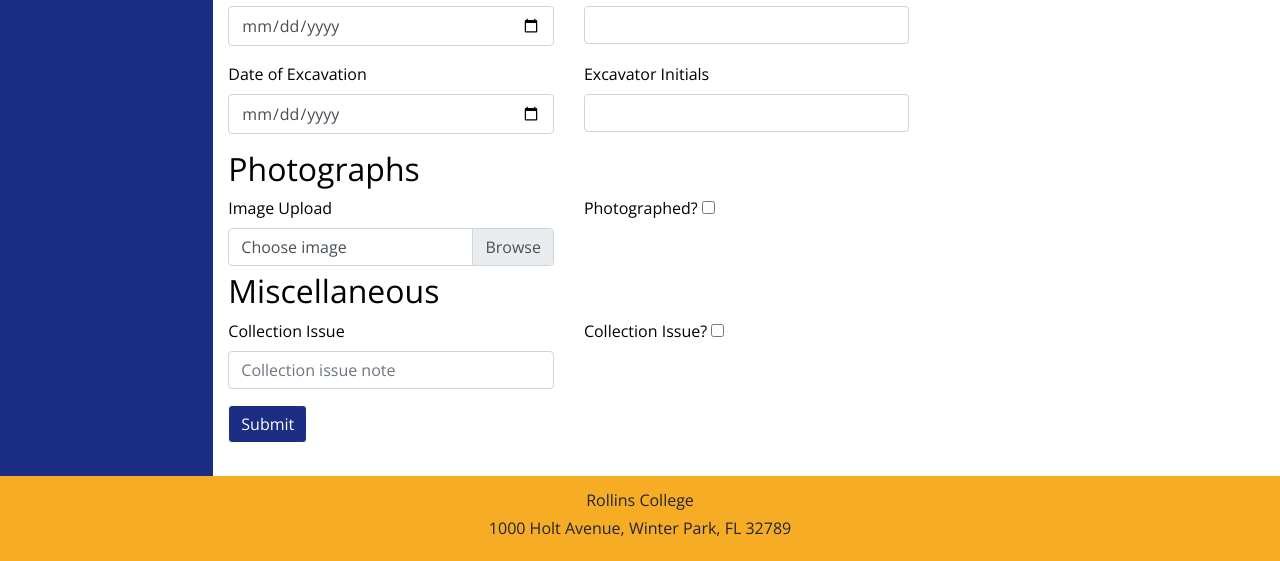
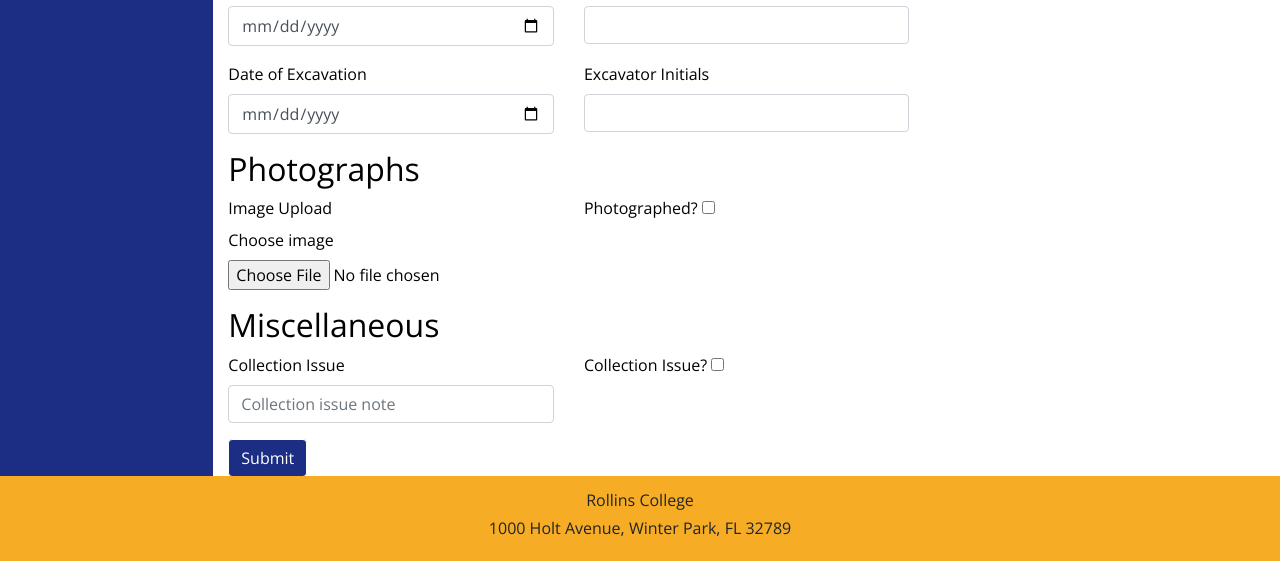
Before and after one commit to AADeLucia/cms-capstone-archae-catalog, a PHP site: page /admin_site/add_entry.php in a window 1280 px wide. Shown: the part 845-1406 px from the top of the page. Run offline with PHP 8.4, Linux system fonts and the light colour scheme; some libraries are stand-ins or nearby versions.

Commit message:
adding entry to database

```diff
--- a/admin_site/add_entry.php
+++ b/admin_site/add_entry.php
@@ -13,6 +13,7 @@
             <?php include 'admin_nav_bar.php';?>
           </div>
           <div class="col" id="content_section">
+            <!-- Content Here -->
             <?php include 'add_entry_form.php';?>
           </div>
         </div>
--- a/admin_site/add_entry_form.php
+++ b/admin_site/add_entry_form.php
@@ -1,25 +1,25 @@
 <h1>New Catalog Entry</h1>
 <h6>Please fill all required fields</h6>
-<form>
+<form action="add_entry_to_catalog.php" method="post">
 
 <h2>Basic Information</h2>
 <div class="row">
 <div class="col">
 <div class="form-group">
   <label for="full_catalog_number">Full Catalog Number</label>
-  <input type="id" class="form-control" id="full_catalog_number">
+  <input type="text" class="form-control" name="full_catalog_number">
 </div>
 </div>
 <div class="col">
 <div class="form-group">
   <label for="catalog_number">Catalog Number</label>
-  <input type="number" class="form-control" id="catalog_number">
+  <input type="text" class="form-control" name="catalog_number">
 </div>
 </div>
 <div class="col">
 <div class="form-group">
   <label for="baglog_num">Baglog Number</label>
-  <input type="number" class="form-control" id="baglog_num">
+  <input type="text" class="form-control" name="baglog_number">
 </div>
 </div>
 </div>
@@ -29,19 +29,19 @@
 <div class = "col">
   <div class="form-group">
     <label for="material">Material</label>
-    <input type="text" class="form-control" id="material">
+    <input type="text" class="form-control" name="material">
   </div>
 </div>
 <div class="col">
 <div class="form-group">
   <label for="material_type">Material Type</label>
-  <input type="text" class="form-control" id="material_type">
+  <input type="text" class="form-control" name="material_type">
 </div>
 </div>
 <div class="col">
   <div class="form-group">
     <label for="size_fraction">Size Fraction</label>
-    <input type="number" class="form-control" id="size_fractionr">
+    <input type="number" class="form-control" name="size_fractionr">
   </div>
 </div>
 
@@ -51,19 +51,19 @@
 <div class="col">
   <div class="form-group">
     <label for="decoration">Decoration</label>
-    <input type="text" class="form-control" id="decoration">
+    <input type="text" class="form-control" name="decoration">
   </div>
 </div>
 <div class = "col">
   <div class="form-group">
     <label for="surface_treatment">Surface Treatment</label>
-    <input type="text" class="form-control" id="surface_treatment">
+    <input type="text" class="form-control" name="surface_treatment">
   </div>
 </div>
 <div class="col">
 <div class="form-group">
   <label for="form">Form</label>
-  <input type="text" class="form-control" id="form">
+  <input type="text" class="form-control" name="form">
 </div>
 </div>
 </div>
@@ -72,19 +72,19 @@
 <div class="col">
 <div class="form-group">
   <label for="culture_type">Culture Type</label>
-  <input type="text" class="form-control" id="culture_type">
+  <input type="text" class="form-control" name="culture_type">
 </div>
 </div>
 <div class="col">
 <div class="form-group">
   <label for="modification">Modification</label>
-  <input type="text" class="form-control" id="modification">
+  <input type="text" class="form-control" name="modification">
 </div>
 </div>
 <div class="col">
   <div class="form-group">
     <label for="notes">Notes</label>
-    <input type="text" class="form-control" id="Notes" maxlength="400">
+    <input type="text" class="form-control" name="Notes" maxlength="400">
   </div>
 </div>
 
@@ -95,13 +95,13 @@
   <div class="col">
     <div class="form-group">
       <label for="count">Count (n)</label>
-      <input type="number" class="form-control" id="count">
+      <input type="number" class="form-control" name="count">
     </div>
   </div>
   <div class="col">
     <div class="form-group">
       <label for="weight">Weight (g)</label>
-      <input type="number" class="form-control" id="weight">
+      <input type="number" class="form-control" name="weight">
     </div>
   </div>
   <div class="col">
@@ -114,13 +114,13 @@
 <div class="col">
 <div class="form-group">
     <label for="date">Date of Entry</label>
-    <input type='date' class="form-control" id="entry_date">
+    <input type='date' class="form-control" name="entry_date">
 </div>
 </div>
 <div class="col">
 <div class="form-group">
   <label for="cataloger_initials">Cataloger's Initials</label>
-  <input type="text" class="form-control" id="cataloger_initials" maxlength="3">
+  <input type="text" class="form-control" name="cataloger_initials" maxlength="3">
 </div>
 </div>
 <div class="col">
@@ -131,13 +131,13 @@
 <div class="col">
 <div class="form-group">
   <label for="de_date">Date of Excavation</label>
-  <input type="date" class="form-control" id="de_date">
+  <input type="date" class="form-control" name="de_date">
 </div>
 </div>
 <div class="col">
 <div class="form-group">
   <label for="de_initials">Excavator Initials</label>
-  <input type="text" class="form-control" id="de_initials" maxlength="3">
+  <input type="text" class="form-control" name="de_initials" maxlength="3">
 </div>
 </div>
 
@@ -149,15 +149,15 @@
 <div class="row">
 <div class="col">
   <label>Image Upload</label>
-  <div class="custom-file">
-    <input type="image" class="custom-file-input" id="inputGroupFile01">
-    <label class="custom-file-label" for="inputGroupFile01">Choose image</label>
+  <div class="form-group">
+    <label for="photograph">Choose image</label>
+    <input type="file" class="form-control-file" name="photo_file">
   </div>
 </div>
 
 <div class="col">
     <label for="photographed_boolean">Photographed? </label>
-  <input type="checkbox" data-toggle="toggle">
+  <input type="checkbox" data-toggle="toggle" name="photographed">
 </div>
 
 <div class="col">
@@ -165,19 +165,18 @@
 </div>
 </div>
 
-
 <h2>Miscellaneous</h2>
 <div class="row">
 <div class="col">
   <div class="form-group">
     <label>Collection Issue</label>
-    <input type="text" class="form-control" id="collection_issue_note" maxlength="400" placeholder="Collection issue note">
+    <input type="text" class="form-control" name="collection_issue_note" maxlength="400" placeholder="Collection issue note">
   </div>
 </div>
 
 <div class="col">
   <label for="collection_issue_boolean">Collection Issue? </label>
-  <input type="checkbox" data-toggle="toggle">
+  <input type="checkbox" data-toggle="toggle" name="collection_issue">
 </div>
 <div class="col">
 </div>
```
Also changed, not shown: admin_site/add_entry_to_catalog.php (added, +62 -0 lines).
